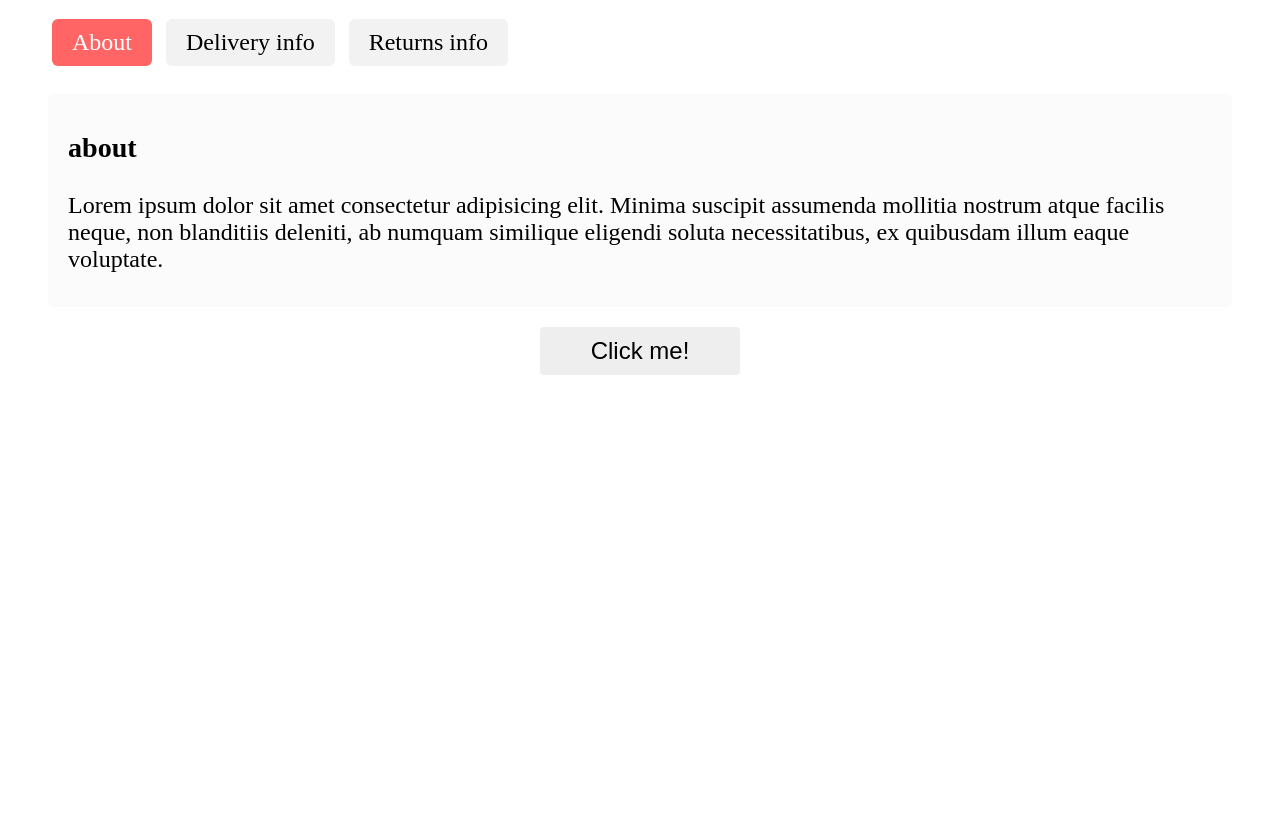
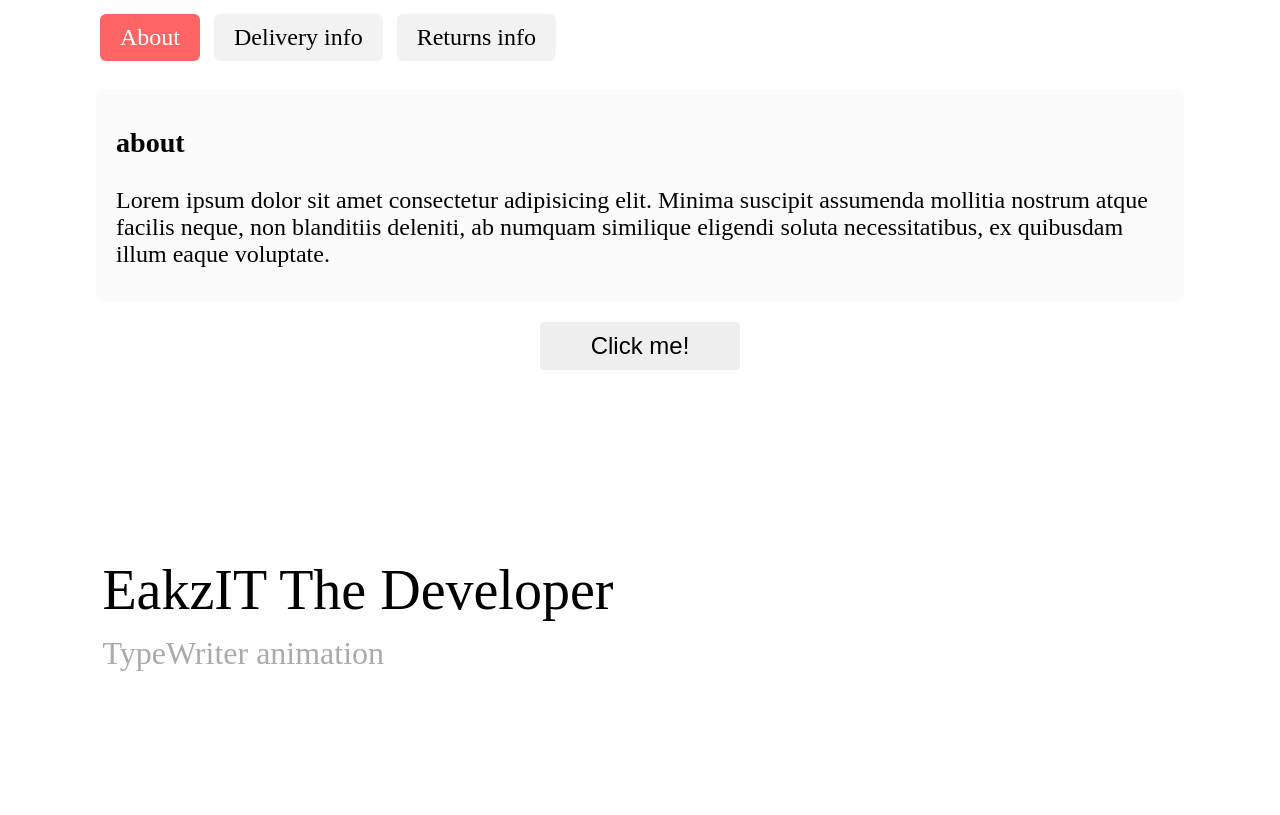
Before and after one commit to Eakz/ui-lib-project, a website built with webpack: page dist/index.html in a window 1280 px wide. Shown: the part 400-1215 px from the top of the page. Before the commit the page ends 815 px from the top, so only its background shows below. Built offline with nearby package versions, Linux system fonts and the light colour scheme.

Commit message:
Added TypeWriter animation

```diff
--- a/package.json
+++ b/package.json
@@ -1,5 +1,5 @@
 {
-  "name": "chapter_19",
+  "name": "uilib",
   "version": "1.0.0",
   "description": "",
   "main": "index.js",
@@ -18,6 +18,6 @@
     "style-loader": "^1.2.1",
     "webpack": "^4.43.0",
     "webpack-cli": "^3.3.11",
-    "webpack-dev-server": "^3.10.3"
+    "webpack-dev-server": "^3.11.0"
   }
 }
--- a/src/index.js
+++ b/src/index.js
@@ -2,6 +2,7 @@
 import Dropdown from "./ninja-ui/dropdown";
 import Tabs from "./ninja-ui/tabs";
 import Snackbar from "./ninja-ui/snackbar";
+import TypeWriter from "./ninja-ui/typewriter";
 
 // create a tooltip
 const tooltip = new Tooltip(document.querySelector(".tooltip"));
@@ -25,3 +26,14 @@
 button.addEventListener("click", () => {
     snackbar.show("you clicked me :)");
 });
+// Init On DOM Load
+document.addEventListener("DOMContentLoaded", init);
+
+// Init typewriter app
+function init() {
+    const txtElement = document.querySelector(".txt-type");
+    const words = JSON.parse(txtElement.getAttribute("data-words"));
+    const wait = txtElement.getAttribute("data-wait");
+    // Init TypeWriter
+    new TypeWriter(txtElement, words, wait);
+}
--- /dev/null
+++ b/src/ninja-ui/styles/typewriter.css
@@ -0,0 +1,26 @@
+.container {
+    display: flex;
+    flex-direction: column;
+    height: 100%;
+    padding: 0 3rem;
+}
+h1, h2 {
+    font-weight: 200;
+    margin: 0.4rem;
+}
+h1{
+    padding-top: 3rem;
+    font-size: 3.5rem;
+}
+h2{
+    font-size: 2rem;
+    color: #aaa;
+}
+/* Cursor */
+.txt-type>.txt{
+    animation: blink 1.5s linear;
+}
+@keyframes blink{
+    0%,100% {border-right: 0.2rem solid #777;}
+    50% {border-right: 0;}
+}
--- /dev/null
+++ b/src/ninja-ui/typewriter.js
@@ -0,0 +1,50 @@
+import './styles/typewriter.css';
+
+class TypeWriter {
+    constructor(txtElement, words, wait = 3000) {
+        this.txtElement = txtElement;
+        this.words = words;
+        this.txt = "";
+        this.wordIndex = 0;
+        this.wait = parseInt(wait, 10);
+        this.type();
+        this.isDeleting = false;
+    }
+    type() {
+        // Current index of word
+        const current = this.wordIndex % this.words.length;
+        // Get full text of current word
+        const fullTxt = this.words[current];
+        // Check if deleting
+        if (this.isDeleting) {
+            //Remove char
+            this.txt = fullTxt.substring(0, this.txt.length - 1);
+        } else {
+            // Add char
+            this.txt = fullTxt.substring(0, this.txt.length + 1);
+        }
+        // Insert txt into element
+        this.txtElement.innerHTML = `<span class="txt">${this.txt}</span>`;
+        // Initial Type Speed
+        let typeSpeed = 300;
+        if (this.isDeleting) {
+            typeSpeed /= 2;
+        }
+        // If word is complete
+        if (!this.isDeleting && this.txt === fullTxt) {
+            // Make pause at end
+            typeSpeed = this.wait;
+            // Set delete to true
+            this.isDeleting = true;
+        } else if (this.isDeleting && this.txt === "") {
+            this.isDeleting = false;
+            // Move to next word
+            this.wordIndex++;
+            // Pause before start typing
+            typeSpeed = 500;
+        }
+        setTimeout(() => this.type(), typeSpeed);
+    }
+};
+
+export { TypeWriter as default };
```
Also changed, not shown: dist/assets/bundle.js, dist/index.html, 1 other file.
